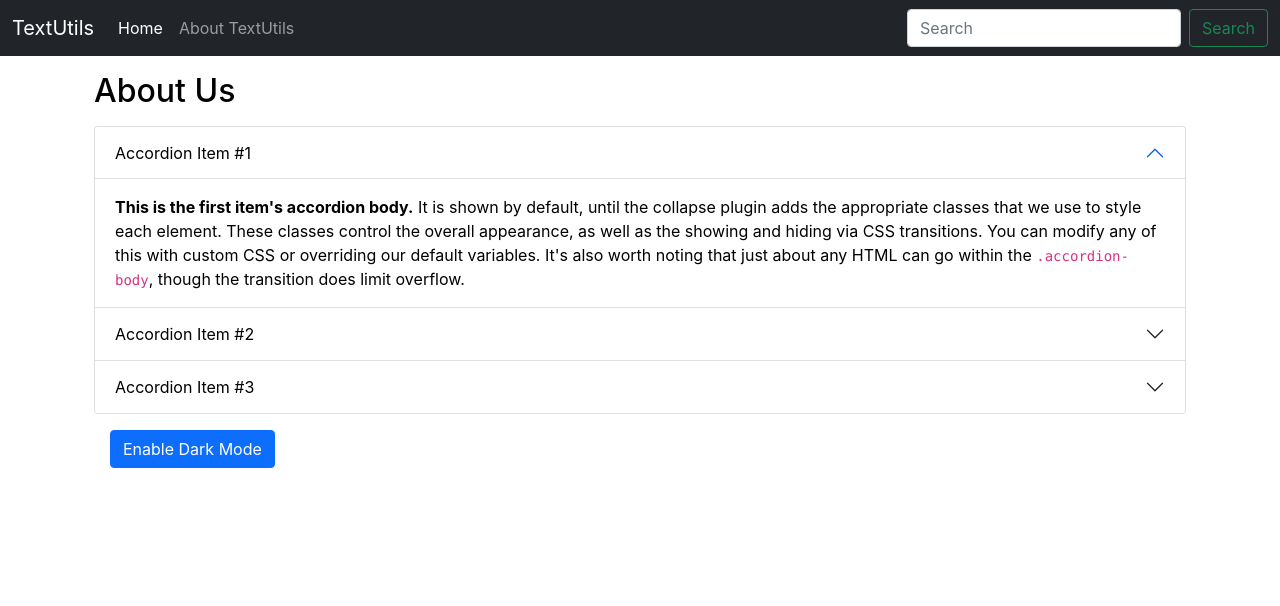
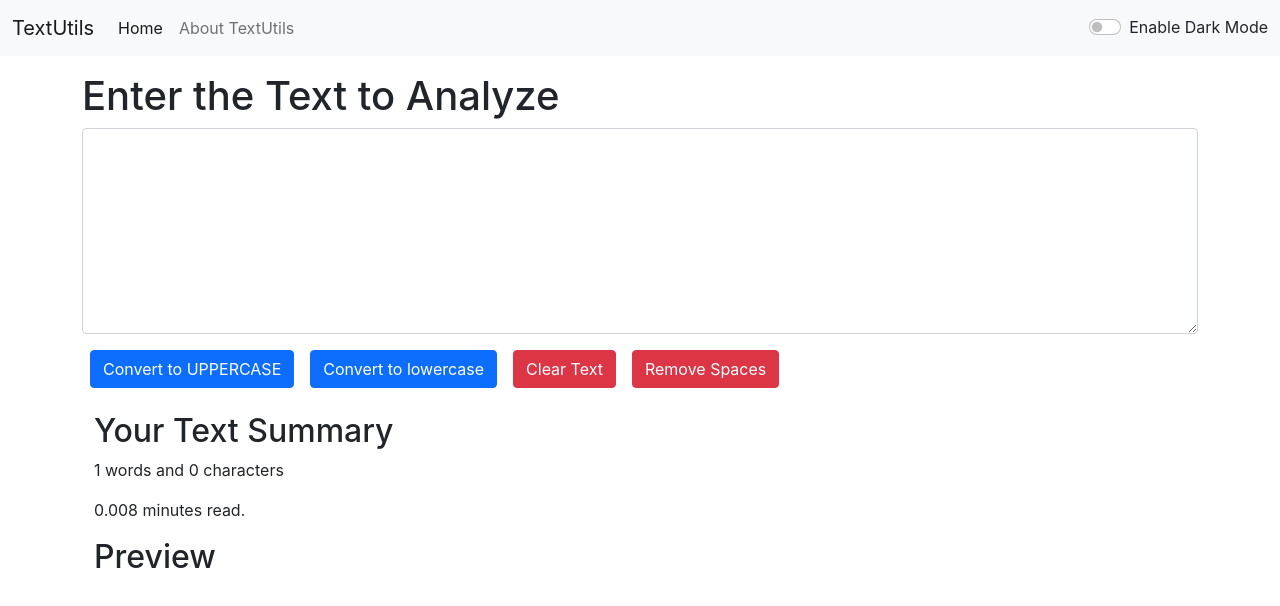
Before and after one commit to AyushPaul/textutils, a React (Create React App) app: page / in a window 1280 px wide. Shown: the top 606 px of the page. Built offline with nearby package versions, Linux system fonts and the light colour scheme.

Commit message:
dark/light mode navbar

```diff
--- a/src/App.js
+++ b/src/App.js
@@ -3,16 +3,27 @@ import './App.css';
 import Navbar from './components/Navbar';
 import TextForm from './components/TextForm';
 import About from './components/About';
+import React , {useState} from 'react'
+function App() {
 
-function App() {
+  const [mode,setmode] = useState("light")
+  const toggleMode = () =>{
+    if(mode === 'light')
+    {
+      setmode("dark")
+    }
+    else{
+      setmode("light")
+    }
+  }
   return (
     <>
 
-<Navbar title="TextUtils" aboutText="About TextUtils"/>
+<Navbar title="TextUtils" aboutText="About TextUtils" mode = {mode} toggleMode={toggleMode}/>
 {/* <Navbar/> */}
 <div className="container my-3">
-{/* <TextForm heading="Enter the Text to Analyze"/> */}
-<About/>
+<TextForm heading="Enter the Text to Analyze"/>
+{/* <About/> */}
 </div>
 
     </>
--- a/src/components/Navbar.js
+++ b/src/components/Navbar.js
@@ -2,7 +2,7 @@ import React from 'react'
 import PropTypes from 'prop-types'
 export default function Navbar(props) {
   return (
-    <nav className="navbar navbar-expand-lg navbar-dark bg-dark">
+    <nav className={`navbar navbar-expand-lg navbar-${props.mode} bg-${props.mode}`}>
   <div className="container-fluid">
     <a className="navbar-brand" href="/">{props.title}</a>
     <button className="navbar-toggler" type="button" data-bs-toggle="collapse" data-bs-target="#navbarSupportedContent" aria-controls="navbarSupportedContent" aria-expanded="false" aria-label="Toggle navigation">
@@ -17,10 +17,14 @@ export default function Navbar(props) {
           <a className="nav-link" href="/">{props.aboutText}</a>
         </li>
       </ul>
-      <form className="d-flex">
+      {/* <form className="d-flex">
         <input className="form-control me-2" type="search" placeholder="Search" aria-label="Search"/>
         <button className="btn btn-outline-success" type="submit">Search</button>
-      </form>
+      </form> */}
+      <div className={`form-check form-switch text-${props.mode==='light' ? 'dark':'light'}`}>
+        <input className="form-check-input" onClick={props.toggleMode} type="checkbox" role="switch" id="flexSwitchCheckDefault"/>
+        <label className="form-check-label" htmlFor="flexSwitchCheckDefault">Enable Dark Mode</label>
+      </div>
     </div>
   </div>
 </nav>
--- a/src/components/TextForm.js
+++ b/src/components/TextForm.js
@@ -21,6 +21,10 @@ export default function TextForm(props) {
         // console.log("On Change")
         setText(event.target.value)
     }
+    const handleExtraSpaces = () =>{
+        let newText = text.split(/[ ]+/);
+        setText(newText.join(" "))
+    }
     const [text,setText] = useState("")
 
   return (
@@ -33,6 +37,7 @@ export default function TextForm(props) {
         <button className="btn btn-primary mx-2" onClick={handleUpClick}>Convert to UPPERCASE</button>
         <button className="btn btn-primary mx-2" onClick={handleLowClick}>Convert to lowercase</button>
         <button className="btn btn-danger mx-2" onClick={handleClearClick}>Clear Text</button>
+        <button className="btn btn-danger mx-2" onClick={handleExtraSpaces}>Remove Spaces</button>
     </div>
     <div className="container my-4">
         <h2>Your Text Summary</h2>
```
